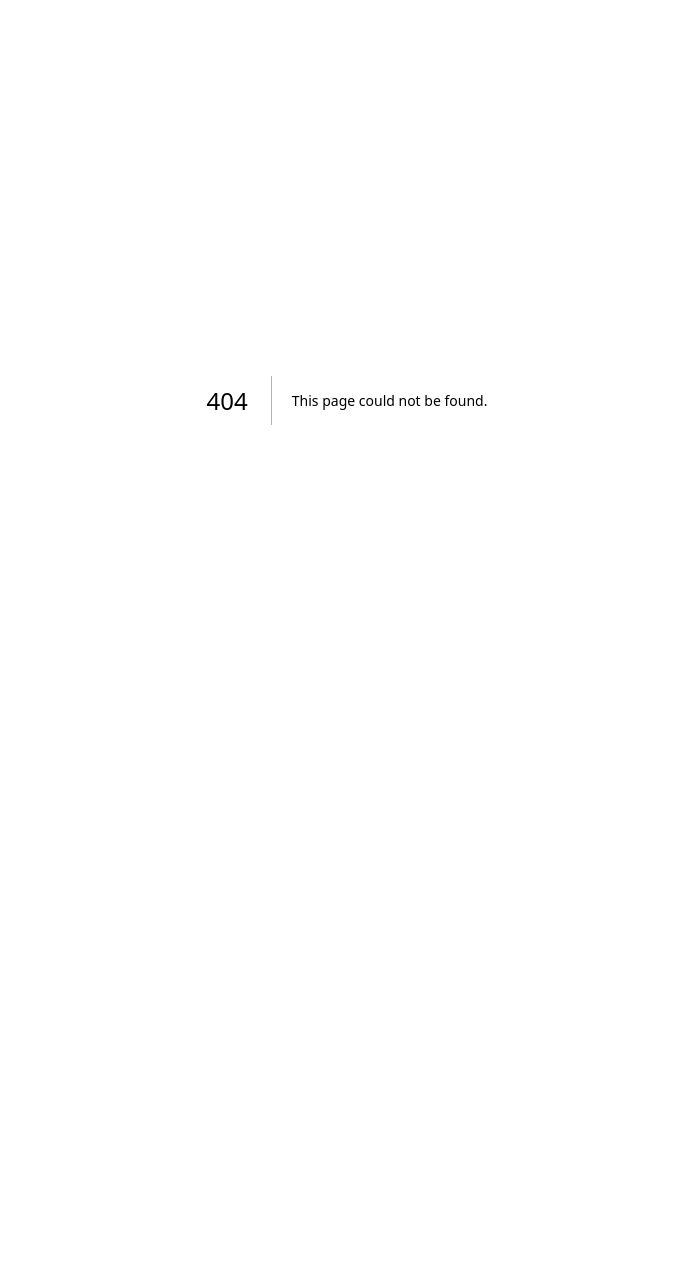
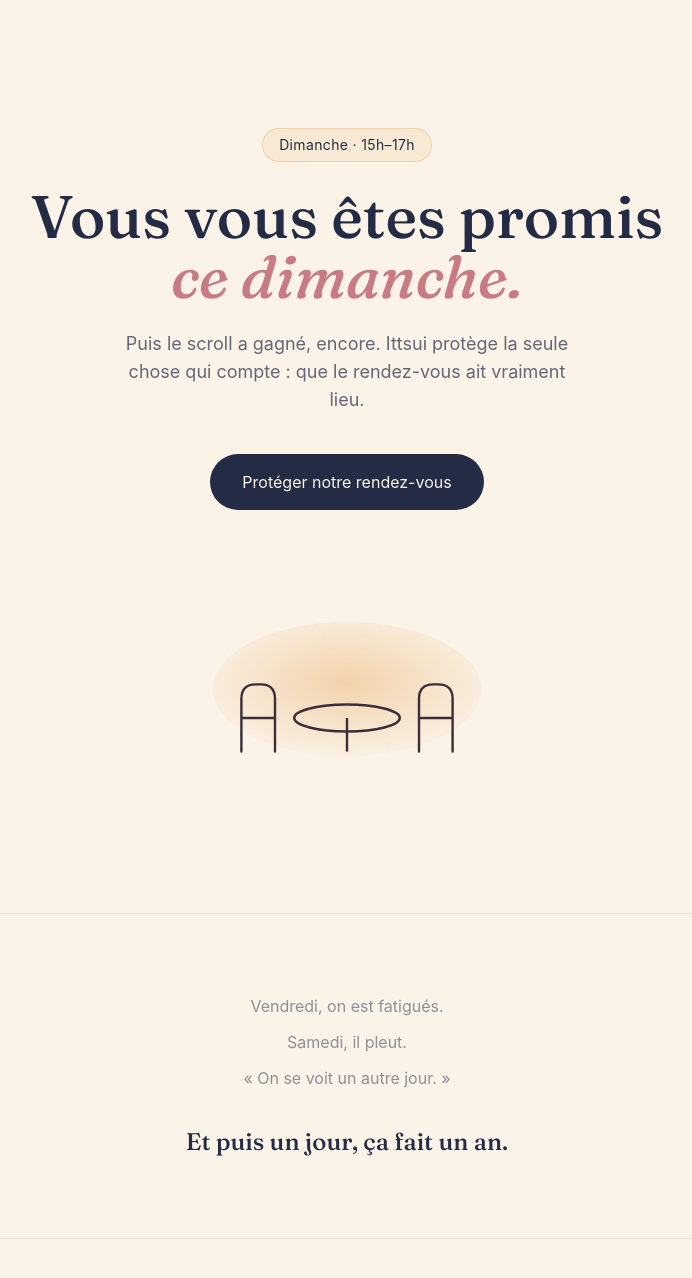
Before and after one commit to samkuchimoto/Ittsui-france, a Next.js app: page / in a window 1280 px wide. Before the commit this address had no page. Shown: the top 1278 px of the page, without its empty margins (293-985 px from the left). Before the commit the page ends 800 px from the top, so only its background shows below. Built offline with nearby package versions, Linux system fonts and the light colour scheme.

Commit message:
fix homepage

```diff
--- /dev/null
+++ b/app/page.tsx
@@ -0,0 +1,112 @@
+export default function Home() {
+  return (
+    <main className="min-h-screen bg-[#FBF3E7] text-[#232B45] antialiased">
+      <style jsx global>{`
+        @import url('https://fonts.googleapis.com/css2?family=Fraunces:ital,opsz,wght@0,9..144,300;0,9..144,500;0,9..144,600;1,9..144,500&family=Work+Sans:wght@400;500;600&display=swap');
+
+        :root {
+          --font-display: 'Fraunces', Georgia, serif;
+          --font-body: 'Work Sans', system-ui, sans-serif;
+        }
+
+        @media (prefers-reduced-motion: no-preference) {
+          .fade-up { animation: fadeUp 0.9s ease-out both; }
+        }
+        @keyframes fadeUp {
+          from { opacity: 0; transform: translateY(12px); }
+          to { opacity: 1; transform: translateY(0); }
+        }
+      `}</style>
+
+      <section className="relative overflow-hidden px-6 py-24 sm:py-32">
+        <div className="mx-auto max-w-2xl text-center fade-up">
+          <p className="mb-6 inline-block rounded-full border border-[#E2963C]/30 bg-[#E2963C]/10 px-4 py-1.5 text-sm tracking-wide">
+            Dimanche · 15h–17h
+          </p>
+          <h1 className="text-4xl leading-[1.1] sm:text-6xl" style={{ fontFamily: "var(--font-display)", fontWeight: 500 }}>
+            Vous vous êtes promis
+            <br />
+            <em className="text-[#C97B84]">ce dimanche.</em>
+          </h1>
+          <p className="mx-auto mt-6 max-w-md text-lg text-[#232B45]/70">
+            Puis le scroll a gagné, encore. Ittsui protège la seule chose qui compte : que le rendez-vous ait vraiment lieu.
+          </p>
+          <a href="/setup" className="mt-10 inline-flex items-center justify-center rounded-full bg-[#232B45] px-8 py-4 text-base text-[#FBF3E7] transition-transform hover:scale-[1.02] focus-visible:outline focus-visible:outline-2 focus-visible:outline-offset-4 focus-visible:outline-[#E2963C]">
+            Protéger notre rendez-vous
+          </a>
+        </div>
+
+        <div className="pointer-events-none mx-auto mt-16 max-w-sm fade-up" aria-hidden="true">
+          <svg viewBox="0 0 400 220" className="h-auto w-full">
+            <defs>
+              <radialGradient id="glow" cx="50%" cy="45%" r="60%">
+                <stop offset="0%" stopColor="#E2963C" stopOpacity="0.35" />
+                <stop offset="100%" stopColor="#E2963C" stopOpacity="0" />
+              </radialGradient>
+            </defs>
+            <ellipse cx="200" cy="120" rx="140" ry="70" fill="url(#glow)" />
+            <ellipse cx="200" cy="150" rx="55" ry="14" fill="none" stroke="#3A2E39" strokeWidth="2.5" />
+            <line x1="200" y1="150" x2="200" y2="185" stroke="#3A2E39" strokeWidth="2.5" />
+            <path d="M90 185 L90 130 Q90 115 105 115 L110 115 Q125 115 125 130 L125 185" fill="none" stroke="#3A2E39" strokeWidth="2.5" strokeLinecap="round" />
+            <line x1="90" y1="150" x2="125" y2="150" stroke="#3A2E39" strokeWidth="2.5" />
+            <path d="M275 185 L275 130 Q275 115 290 115 L295 115 Q310 115 310 130 L310 185" fill="none" stroke="#3A2E39" strokeWidth="2.5" strokeLinecap="round" />
+            <line x1="275" y1="150" x2="310" y2="150" stroke="#3A2E39" strokeWidth="2.5" />
+          </svg>
+        </div>
+      </section>
+
+      <section className="border-t border-[#232B45]/10 px-6 py-20">
+        <div className="mx-auto max-w-lg space-y-3 text-center">
+          <p className="text-[#232B45]/50">Vendredi, on est fatigués.</p>
+          <p className="text-[#232B45]/50">Samedi, il pleut.</p>
+          <p className="text-[#232B45]/50">« On se voit un autre jour. »</p>
+          <p className="pt-6 text-2xl" style={{ fontFamily: "var(--font-display)", fontWeight: 500 }}>
+            Et puis un jour, ça fait un an.
+          </p>
+        </div>
+      </section>
+
+      <section className="border-t border-[#232B45]/10 px-6 py-20">
+        <div className="mx-auto max-w-2xl">
+          <ol className="space-y-10">
+            <li className="flex gap-6">
+              <span className="shrink-0 text-2xl text-[#E2963C]" style={{ fontFamily: "var(--font-display)" }}>01</span>
+              <div>
+                <h3 className="text-xl" style={{ fontFamily: "var(--font-display)", fontWeight: 500 }}>Une seule fois</h3>
+                <p className="mt-1 text-[#232B45]/70">Vous liez une personne — partenaire, ami, famille. Vous choisissez ensemble le dimanche, 15h–17h. Ça ne change plus.</p>
+              </div>
+            </li>
+            <li className="flex gap-6">
+              <span className="shrink-0 text-2xl text-[#E2963C]" style={{ fontFamily: "var(--font-display)" }}>02</span>
+              <div>
+                <h3 className="text-xl" style={{ fontFamily: "var(--font-display)", fontWeight: 500 }}>Chaque semaine</h3>
+                <p className="mt-1 text-[#232B45]/70">Un message, une fois, avant le créneau : un lieu et une heure précis, jamais "qu'est-ce qu'on fait ?"</p>
+              </div>
+            </li>
+            <li className="flex gap-6">
+              <span className="shrink-0 text-2xl text-[#E2963C]" style={{ fontFamily: "var(--font-display)" }}>03</span>
+              <div>
+                <h3 className="text-xl" style={{ fontFamily: "var(--font-display)", fontWeight: 500 }}>Un tap chacun</h3>
+                <p className="mt-1 text-[#232B45]/70">Les deux disent oui → c'est verrouillé. Sinon, ça s'annule en silence. Aucun fil de discussion.</p>
+              </div>
+            </li>
+          </ol>
+        </div>
+      </section>
+
+      <section className="border-t border-[#232B45]/10 px-6 py-24 text-center">
+        <div className="mx-auto max-w-md">
+          <p className="text-2xl" style={{ fontFamily: "var(--font-display)", fontWeight: 500 }}>2,99 €/mois.</p>
+          <p className="mt-2 text-[#232B45]/60">Ou 29,99 €/an. Annulez en un tap, aucune négociation.</p>
+          <a href="/setup" className="mt-8 inline-flex items-center justify-center rounded-full border border-[#232B45] px-8 py-4 text-base transition-colors hover:bg-[#232B45] hover:text-[#FBF3E7] focus-visible:outline focus-visible:outline-2 focus-visible:outline-offset-4 focus-visible:outline-[#E2963C]">
+            Commencer
+          </a>
+        </div>
+      </section>
+
+      <footer className="px-6 pb-10 text-center text-sm text-[#232B45]/40">
+        Ittsui France — un rendez-vous, protégé.
+      </footer>
+    </main>
+  );
+}
```
